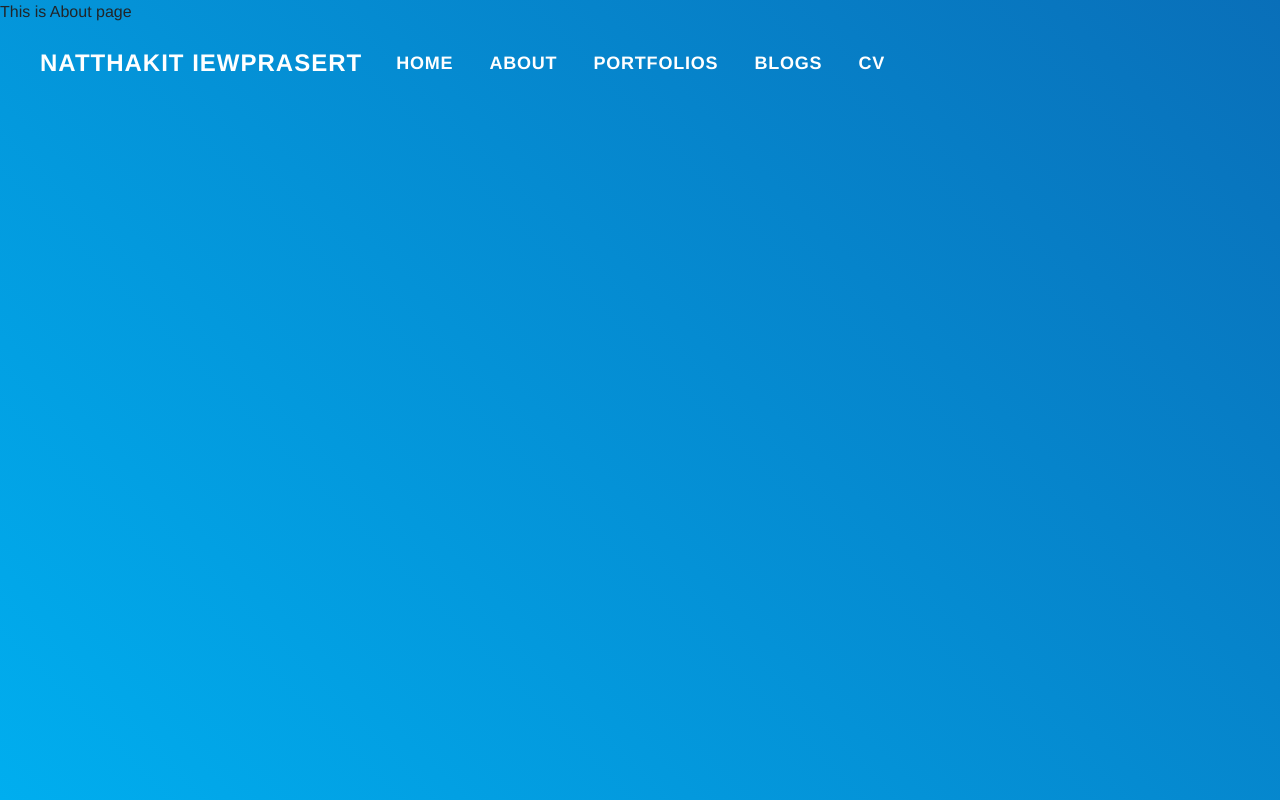
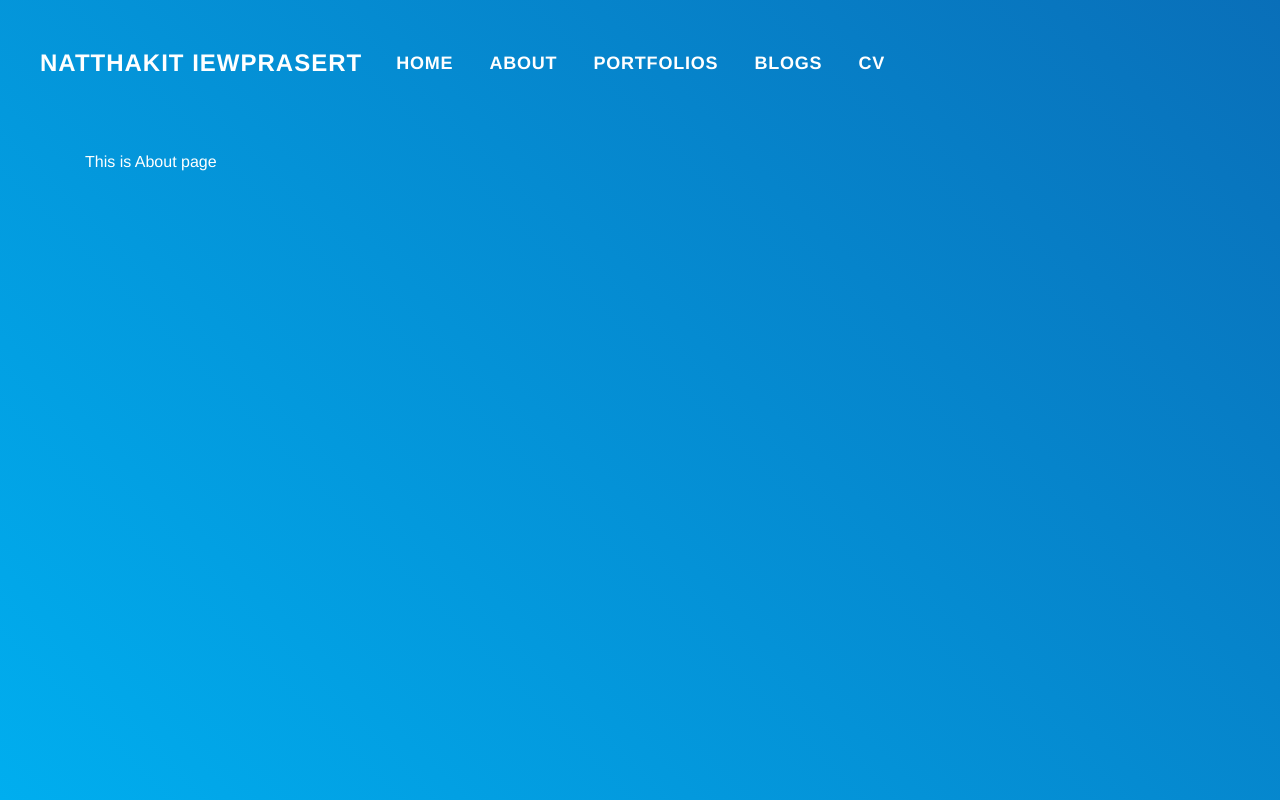
Before and after one commit to nonusae/natthakit-dev, a Next.js app: page /about in a window 1280 px wide. Built offline with nearby package versions, Linux system fonts and the light colour scheme; a web font is replaced by a local one.

Commit message:
Create Base page

```diff
--- /dev/null
+++ b/components/BasePage.js
@@ -0,0 +1,15 @@
+import { Container } from "reactstrap";
+
+const BasePage = props => {
+  const {className = '', children} = props;
+
+  return (
+    <div className={`base-page ${className}`}>
+      <Container>
+        {children}
+      </Container>
+    </div>
+  )
+}
+
+export default BasePage;
--- a/components/shared/Header.js
+++ b/components/shared/Header.js
@@ -24,6 +24,14 @@
     </Link>
   )
 }
+
+const BsNavBrand = () =>
+  <Link href="/">
+    <a className='navbar-brand port-navbar-brand'>
+      Natthakit Iewprasert
+    </a>
+  </Link>
+
 const Header = () => {
   const [isOpen, setIsOpen] = React.useState(false);
 
@@ -35,16 +43,10 @@
         className="port-navbar port-default absolute"
         color="transparent"
         dark
-        expand="md"
-      >
-        <NavbarBrand>
-          <Link href="/">
-            <a className='port-navbar-brand'>
-              Natthakit Iewprasert
-            </a>
-        </Link>
-        </NavbarBrand>
+        expand="md" >
+        <BsNavBrand />
         <NavbarToggler onClick={toggle} />
+
         <Collapse isOpen={isOpen} navbar>
           <Nav className="mr-auto" navbar>
             <NavItem className='port-navbar-item'>
--- a/pages/about.js
+++ b/pages/about.js
@@ -1,13 +1,16 @@
 import React from 'react'
 import BaseLayout from '../components/layouts/BaseLayout'
+import BasePage from '../components/BasePage';
 
 class About extends React.Component {
   render() {
     return (
       <BaseLayout>
-        <div>
-          This is About page
-        </div>
+        <BasePage>
+          <div>
+            This is About page
+          </div>
+        </BasePage>
       </BaseLayout>    )
   }
 }
--- a/pages/portfolios.js
+++ b/pages/portfolios.js
@@ -1,5 +1,6 @@
 import React from 'react'
 import BaseLayout from '../components/layouts/BaseLayout'
+import BasePage from '../components/BasePage';
 import axios from 'axios';
 import Link from 'next/link';
 class Portfolios extends React.Component {
@@ -30,12 +31,14 @@
     const { posts } = this.props
     return (
       <BaseLayout>
+        <BasePage>
           <div>
             This is Protfolio page
             <ul>
               {this.renderPosts(posts)}
             </ul>
           </div>
+        </BasePage>
       </BaseLayout>
     )
   }
--- a/styles/main.scss
+++ b/styles/main.scss
@@ -7,6 +7,11 @@
   height: 100%;
   width: 100%;
   font-family: 'Montserrat', 'Helvetica' !important ;
+}
+
+.base-page {
+  padding-top: 150px;
+  color: white;
 }
 
 .self-typed {
```
Also changed, not shown: pages/blogs.js (+6 -3 lines), pages/cv.js (+6 -3 lines), pages/portfolios/[id].js (+8 -4 lines). Lines whose indentation alone changed are shown as unchanged.
